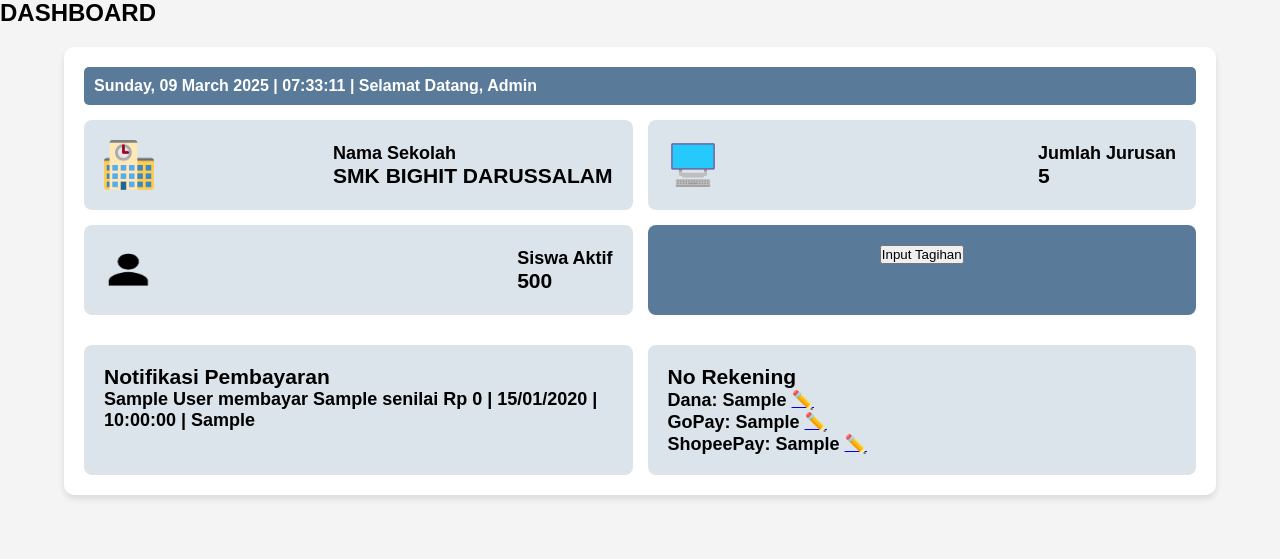
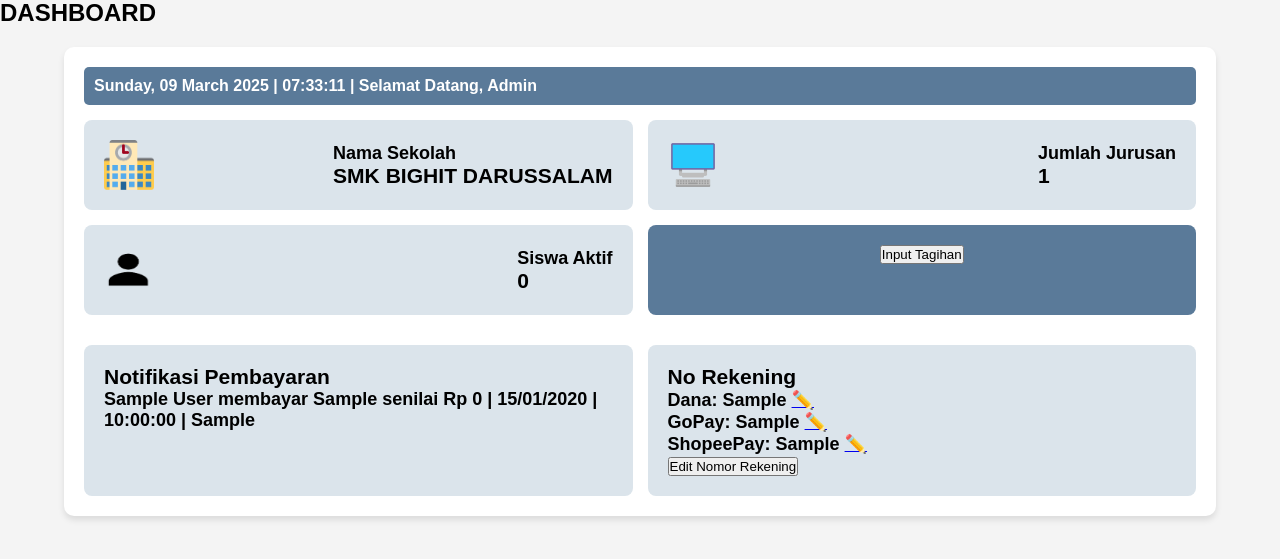
Before and after one commit to Ftrlst/SPPKU, a PHP site: page /admin/dashboard.php in a window 1280 px wide. Shown: the part 51-610 px from the top of the page. Run offline with PHP 8.4, Linux system fonts and the light colour scheme; the visitor is signed in with stand-in values (Sample User, id 1); tables that the repository leaves empty or names only in its code hold one stand-in row (values such as "Sample post").

Commit message:
update dashboard admin

```diff
--- a/views/admin/dashboard.php
+++ b/views/admin/dashboard.php
@@ -57,12 +57,14 @@ $conn->close();
 ?>
 <!DOCTYPE html>
 <html lang="id">
+
 <head>
     <meta charset="UTF-8">
     <meta name="viewport" content="width=device-width, initial-scale=1.0">
     <title>Dashboard Admin</title>
     <link rel="stylesheet" href="style.css">
 </head>
+
 <body>
     <header>
         <div class="logo">
@@ -93,14 +95,14 @@ $conn->close();
                 <img src="../../assets/img/jurusan.png" alt="Jurusan">
                 <div>
                     <p>Jumlah Jurusan</p>
-                    <h3>5</h3>
+                    <h3><?= $jumlah_jurusan; ?></h3>
                 </div>
             </div>
             <div class="card">
                 <img src="../../assets/img/person.png" alt="Siswa Aktif">
                 <div>
                     <p>Siswa Aktif</p>
-                    <h3>500</h3>
+                    <h3><?= $jumlah_siswa; ?></h3>
                 </div>
             </div>
             <div class="form-tagihan">
@@ -147,7 +149,6 @@ $conn->close();
                         </form>
                     </div>
                 </div>
-
             </div>
         </div>
 
@@ -156,9 +157,11 @@ $conn->close();
                 <h3>Notifikasi Pembayaran</h3>
                 <?php if (!empty($notifikasi_pembayaran)): ?>
                     <?php foreach ($notifikasi_pembayaran as $notif): ?>
-                        <p><?= htmlspecialchars($notif['nama_siswa']); ?> membayar <?= htmlspecialchars($notif['jenis_tagihan']); ?>
+                        <p><?= htmlspecialchars($notif['nama_siswa']); ?> membayar
+                            <?= htmlspecialchars($notif['jenis_tagihan']); ?>
                             senilai Rp <?= number_format($notif['nominal'], 0, ',', '.'); ?>
-                        | <?= date('d/m/Y | H:i:s', strtotime($notif['tanggal_pembayaran'])); ?> | <?= htmlspecialchars($notif['jenis_pembayaran']); ?></p>
+                            | <?= date('d/m/Y | H:i:s', strtotime($notif['tanggal_pembayaran'])); ?> |
+                            <?= htmlspecialchars($notif['jenis_pembayaran']); ?></p>
                     <?php endforeach; ?>
                 <?php else: ?>
                     <p>Belum ada pembayaran terbaru.</p>
@@ -168,17 +171,40 @@ $conn->close();
             <div class="notif-rekening-box">
                 <h3>No Rekening</h3>
                 <?php if ($rekening): ?>
-                    <p>Dana: <?= htmlspecialchars($rekening['dana'] ?? 'Belum tersedia'); ?> <a href="rekening.php">✏️</a></p>
-                    <p>GoPay: <?= htmlspecialchars($rekening['gopay'] ?? 'Belum tersedia'); ?> <a href="rekening.php">✏️</a></p>
-                    <p>ShopeePay: <?= htmlspecialchars($rekening['shopeepay'] ?? 'Belum tersedia'); ?> <a href="rekening.php">✏️</a></p>
+                    <p>Dana: <?= htmlspecialchars($rekening['dana'] ?? 'Belum tersedia'); ?> <a href="rekening.php">✏️</a>
+                    </p>
+                    <p>GoPay: <?= htmlspecialchars($rekening['gopay'] ?? 'Belum tersedia'); ?> <a href="rekening.php">✏️</a>
+                    </p>
+                    <p>ShopeePay: <?= htmlspecialchars($rekening['shopeepay'] ?? 'Belum tersedia'); ?> <a
+                            href="rekening.php">✏️</a></p>
                 <?php else: ?>
                     <p>Data rekening belum tersedia.</p>
                 <?php endif; ?>
+                <!-- Tombol untuk membuka modal edit rekening -->
+                <button id="openModalRekening">Edit Nomor Rekening</button>
+
+                <!-- Modal Edit Rekening -->
+                <div id="modalRekening" class="modal">
+                    <div class="modal-content">
+                        <span class="close closeRekening">&times;</span>
+                        <h2>Edit Nomor Rekening</h2>
+                        <form action="../ajax/proses_edit_rekening.php" method="POST">
+                            <label for="nama_bank">Nama Bank:</label>
+                            <input type="text" name="nama_bank" id="nama_bank" required>
+
+                            <label for="no_rekening">Nomor Rekening:</label>
+                            <input type="text" name="no_rekening" id="no_rekening" required>
+
+                            <label for="atas_nama">Atas Nama:</label>
+                            <input type="text" name="atas_nama" id="atas_nama" required>
+
+                            <button type="submit">Simpan Perubahan</button>
+                        </form>
                     </div>
                 </div>
             </div>
         </div>
-
+    </div>
 
     <script>
         // Ambil elemen modal
@@ -202,7 +228,7 @@ window.onclick = function (event) {
                 modal.style.display = "none";
             }
         }
-
     </script>
 </body>
+
 </html>
```
Lines whose indentation alone changed are shown as unchanged.
